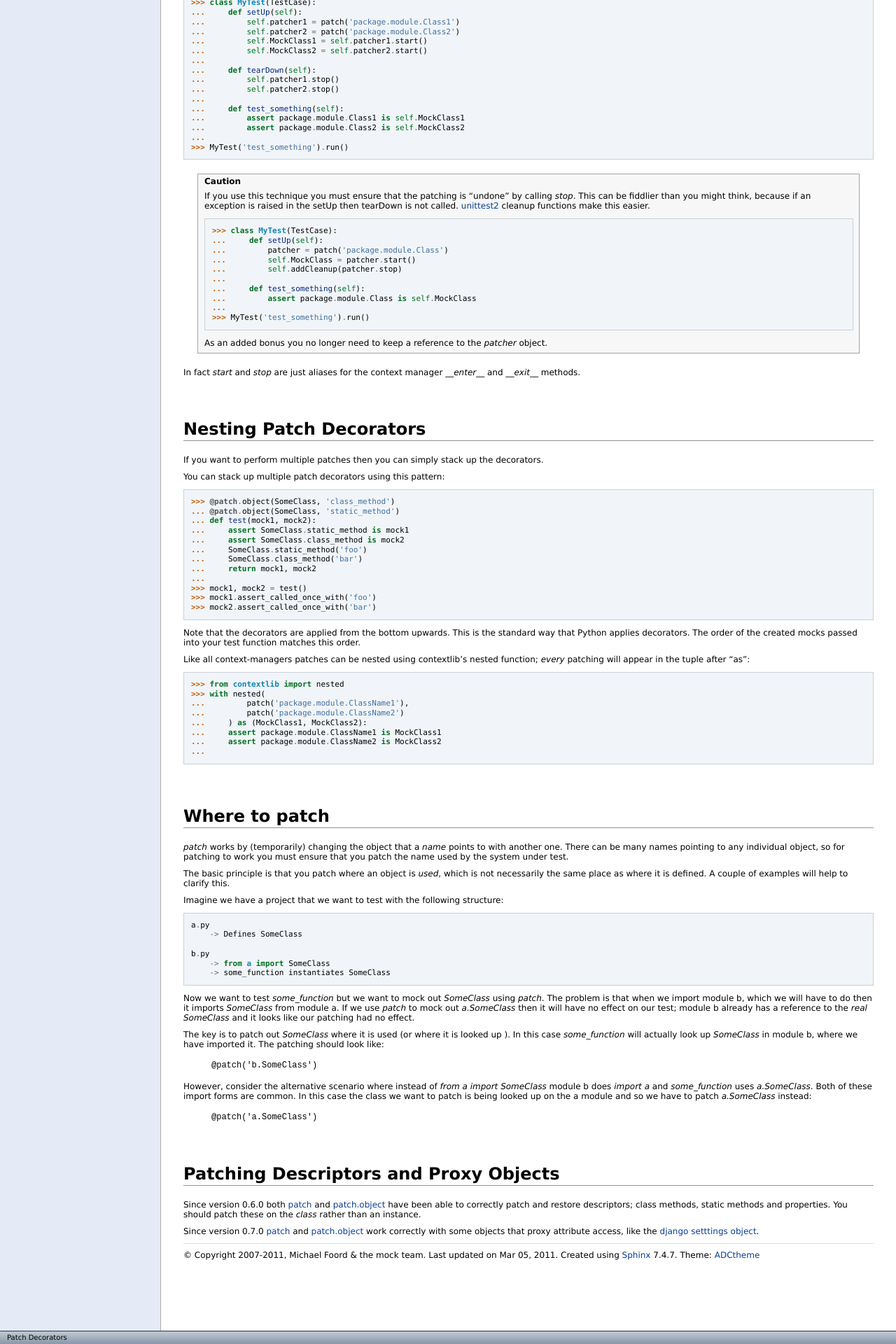
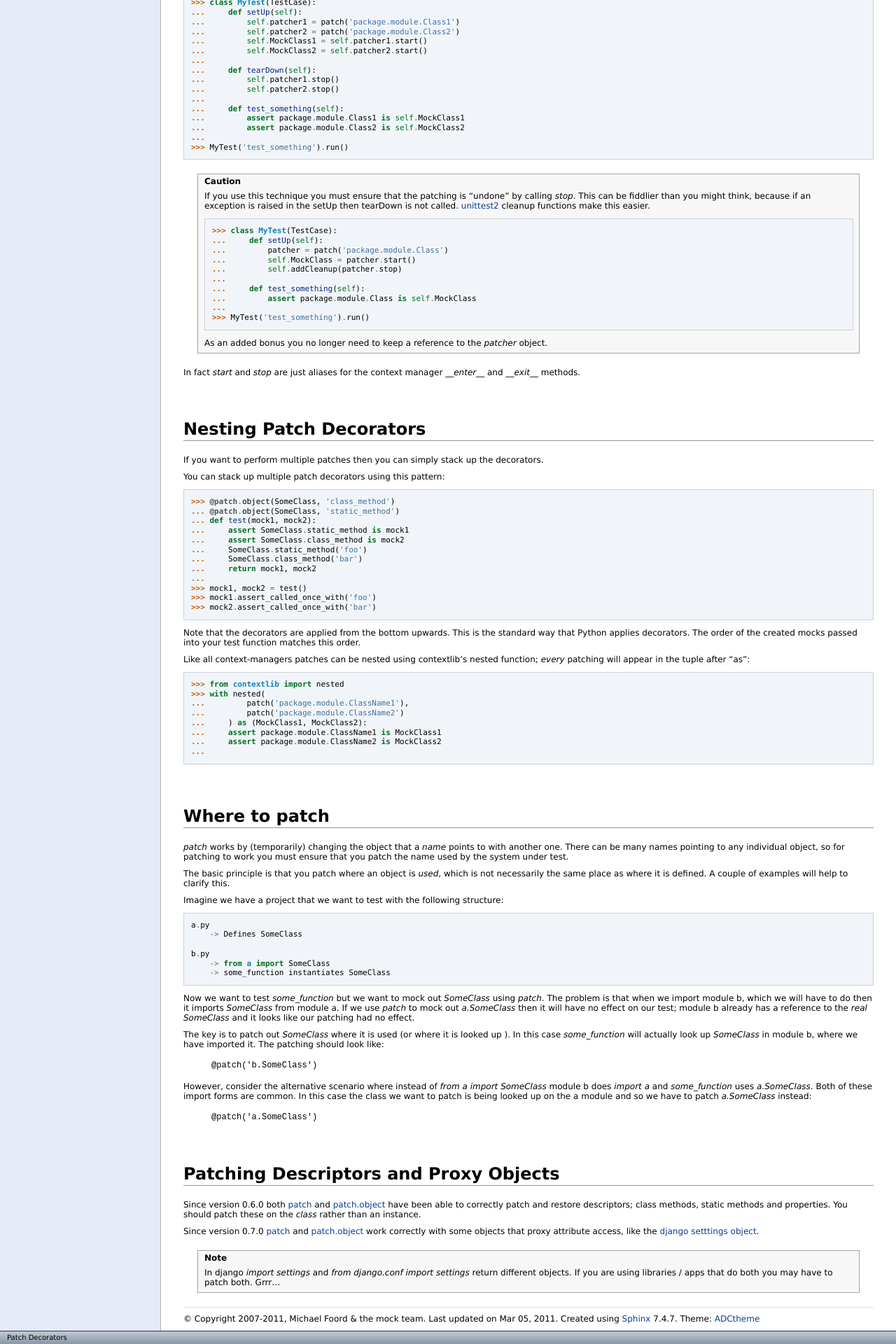
Before and after one commit to testing-cabal/mock, a Sphinx documentation site: the page built from docs/patch.txt, in a window 1280 px wide. Shown: the part 2283-4203 px from the top of the page at 70% size. Built offline with Sphinx 7.4.7, drawn with Linux system fonts in a browser that asks for light colours; pages that are not in the unit, such as notebooks, are missing from menus.

Commit message:
Addition of note about patching django settings

```diff
--- a/docs/patch.txt
+++ b/docs/patch.txt
@@ -320,8 +320,6 @@ being looked up on the a module and so we have to patch `a.SomeClass` instead:
     ``@patch('a.SomeClass')``
 
 
-
-
 Patching Descriptors and Proxy Objects
 ======================================
 
@@ -332,3 +330,9 @@ You should patch these on the *class* rather than an instance.
 Since version 0.7.0 patch_ and patch.object_ work correctly with some objects
 that proxy attribute access, like the `django setttings object
 <http://www.voidspace.org.uk/python/weblog/arch_d7_2010_12_04.shtml#e1198>`_.
+
+.. note::
+
+    In django `import settings` and `from django.conf import settings`
+    return different objects. If you are using libraries / apps that do both you
+    may have to patch both. Grrr...
```
